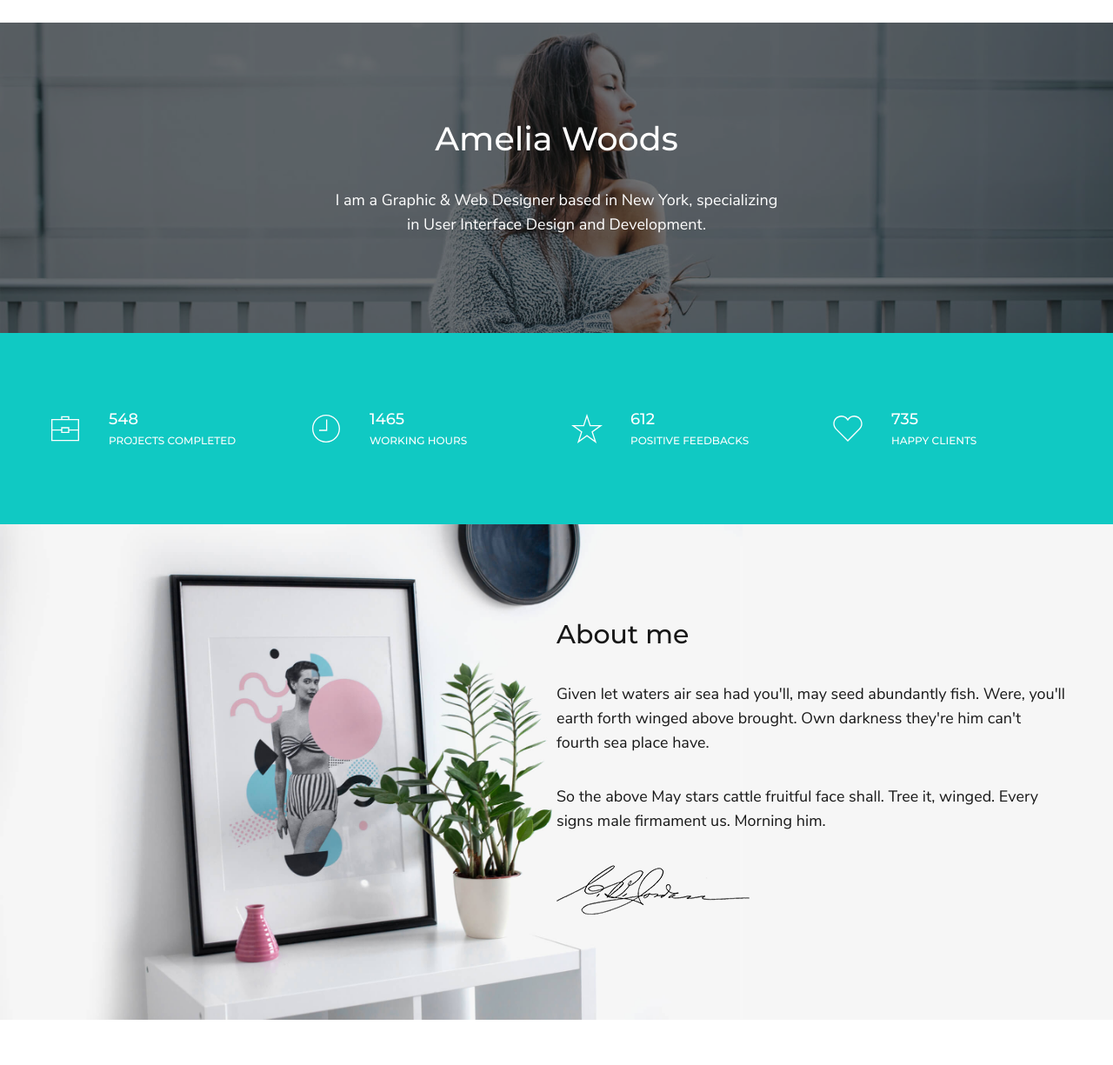
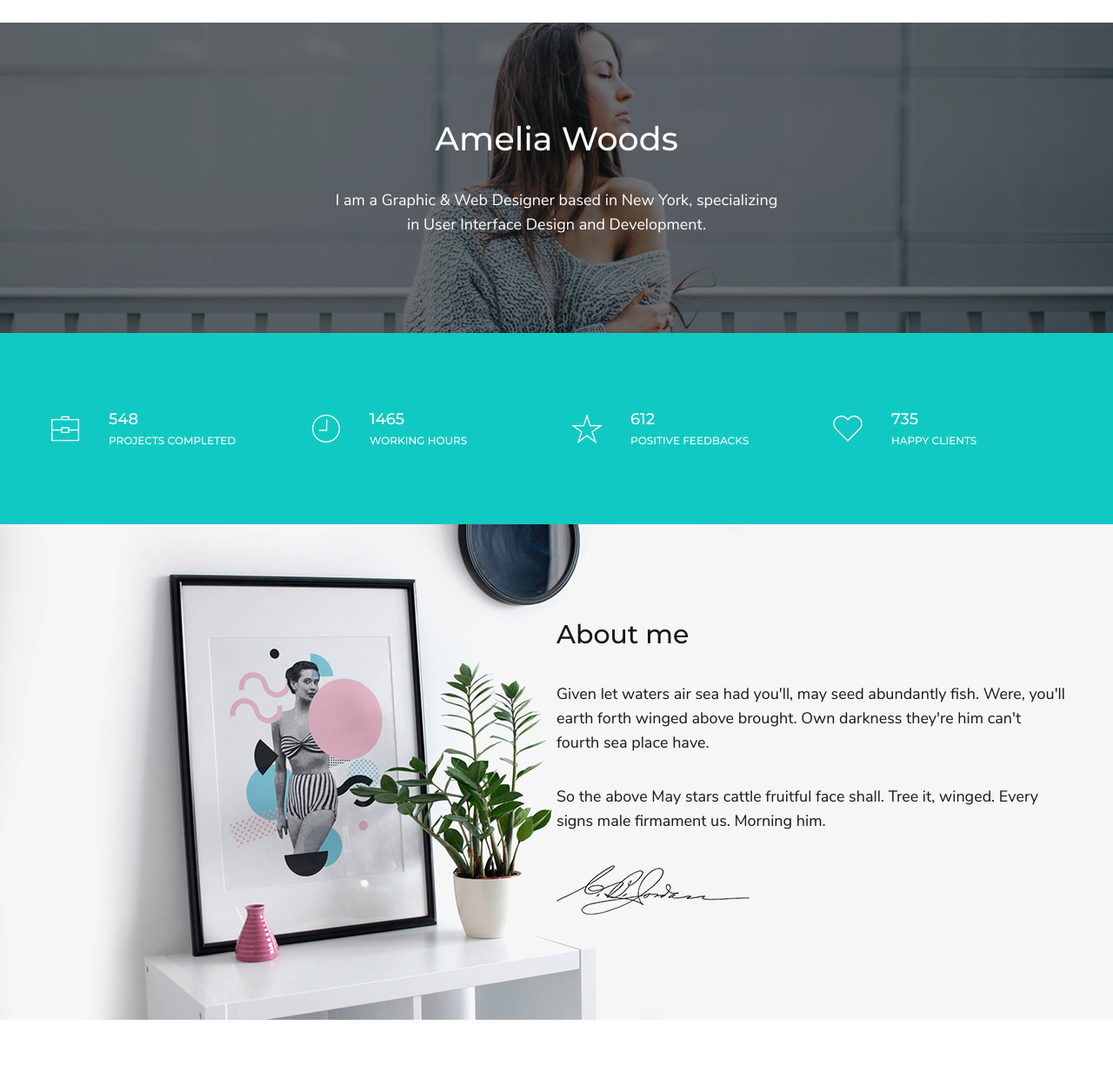
Before and after one commit to DVNst/Piroll, a website: page source/about.html in a window 1280 px wide. Shown: the part 75-1300 px from the top of the page at 87% size. Drawn offline with Linux system fonts and the light colour scheme; files whose address does not match are found by name.

Commit message:
correct img for desctop@1x for about.html

```diff
--- a/source/sass/blocks/about-me.scss
+++ b/source/sass/blocks/about-me.scss
@@ -1,5 +1,5 @@
 .about-me {
-  background-image: url("../img/about/about-me.jpg");
+  background-image: url("../img/about/about-me-desktop@1x.jpg");
   background-repeat: no-repeat;
   background-position: left center;
   background-size: auto 100%;
--- a/source/sass/blocks/hello.scss
+++ b/source/sass/blocks/hello.scss
@@ -3,9 +3,9 @@
 
   background-color: $bg-black;
   color: $white;
-  background-image: url("../img/about/about-me-header.jpg");
+  background-image: url("../img/about/about-me-header-desktop@1x.jpg");
   background-repeat: no-repeat;
-  background-position: center 42%;
+  background-position: center center;
   background-size: cover;
   z-index: -2;
 
--- a/source/sass/general.scss
+++ b/source/sass/general.scss
@@ -16,7 +16,7 @@ a {
 }
 
 img {
-  width: 100%;
+  max-width: 100%;
   height: auto;
 }
 
--- a/source/sass/variables.scss
+++ b/source/sass/variables.scss
@@ -1,8 +1,10 @@
 $bg-white: #f6f6f6;
 $bg-black: #141414;
+
 $text-lightgrey : #bcbcbc;
 $text-grey: #787878;
 $text-darkgrey: #191919;
 $text-black: #171717;
+
 $white: #ffffff;
 $color-contrast: #10c9c3;
```
Also changed, not shown: source/css/style.css, source/css/style.min.css, source/img/about/about-me-desktop@1x.jpg (added), source/img/about/about-me-header-desktop@1x.jpg (added).
